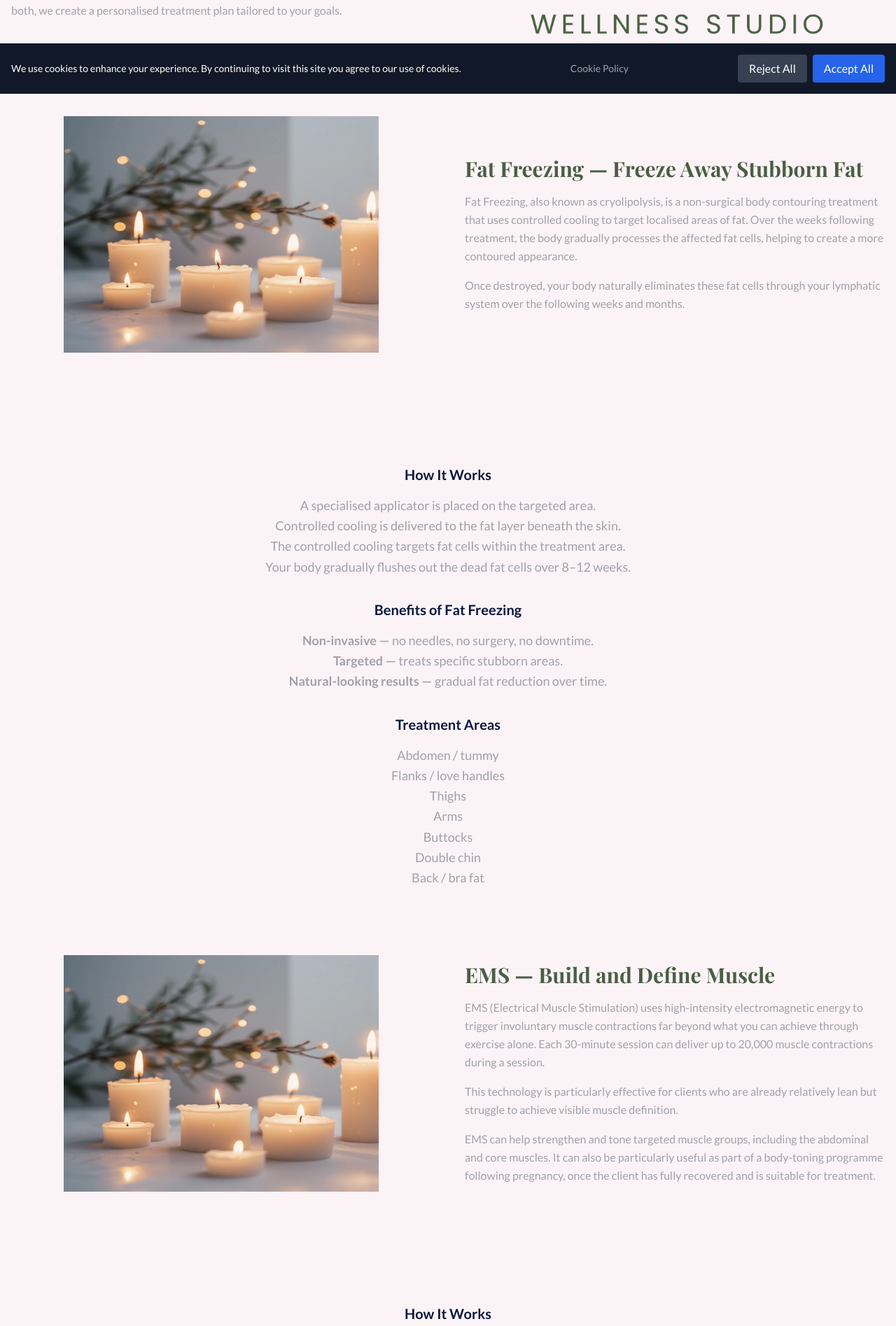
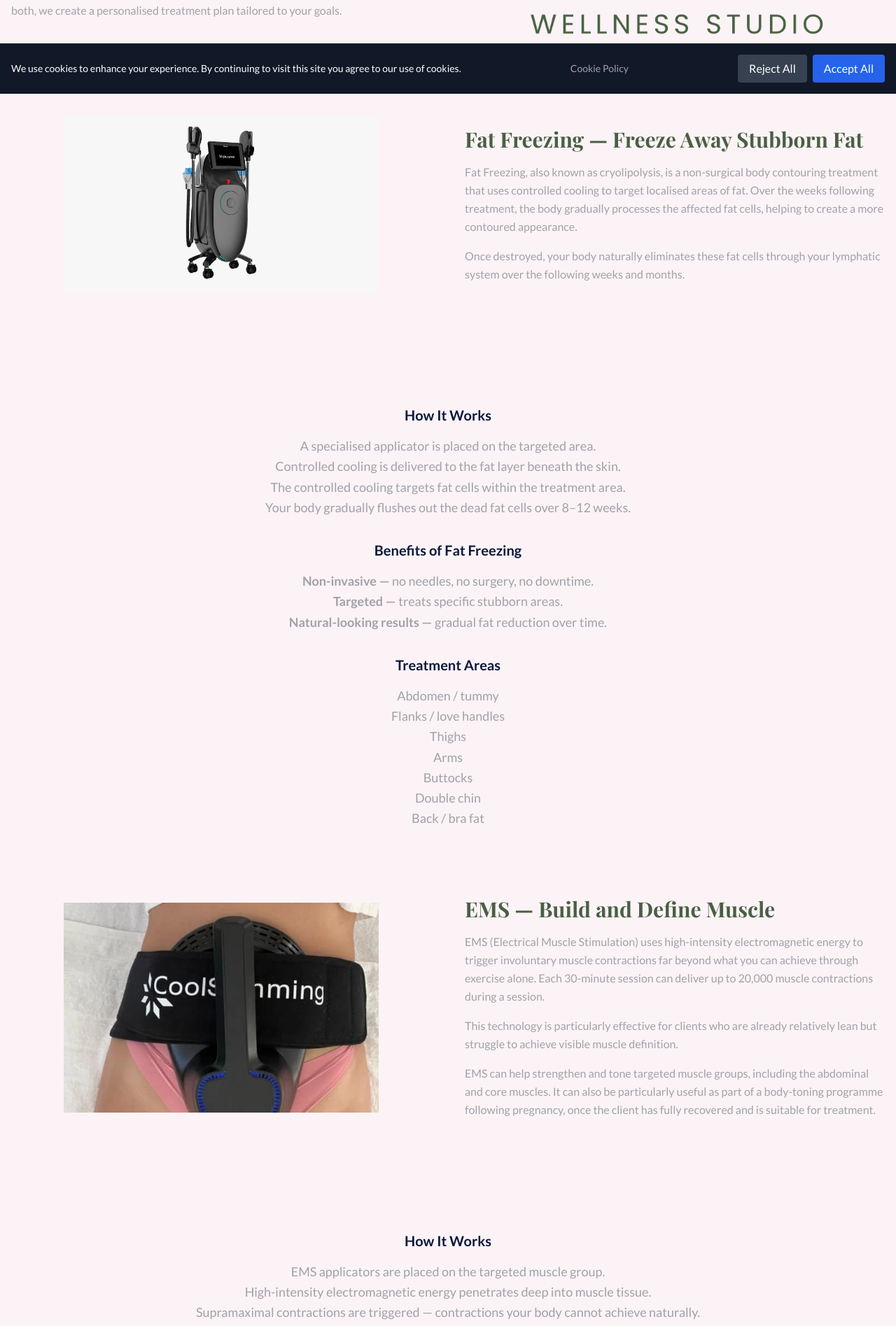
Before and after one commit to chrisbee2812/wpwellnessv3, a Next.js app: page /services/body-contouring in a window 1280 px wide. Shown: the part 666-2561 px from the top of the page at 70% size. Built offline with nearby package versions, Linux system fonts and the light colour scheme; a web font is replaced by a local one.

Commit message:
set hair tattoo etc pages in place added new images

```diff
--- a/src/app/services/body-contouring/page.tsx
+++ b/src/app/services/body-contouring/page.tsx
@@ -5,8 +5,8 @@ import { getImageById } from '@/lib/data';
 
 export default function AboutPage() {
   const missionImage = getImageById('about-mission');
-  const promiseImage = getImageById('about-promise');
-  const whyusImage = getImageById('about-whyus');
+  const fatfreezeImage = getImageById('fat-freeze');
+  const emsImage = getImageById('EMS');
 
   return (
     <div className="bg-background">
@@ -46,7 +46,7 @@ export default function AboutPage() {
           </div>
         </section>
 
-        {/* Our Promises Section */}
+        {/* FatFreeze Section */}
         <section className="mb-24">
           <div className="grid md:grid-cols-2 gap-8 md:gap-12 items-center">
             <div className="order-2 md:order-2">
@@ -58,15 +58,15 @@ export default function AboutPage() {
                 Once destroyed, your body naturally eliminates these fat cells through your lymphatic system over the following weeks and months.
               </p>
             </div>
-            {promiseImage && (
+            {fatfreezeImage && (
               <div className="order-1 md:order-1 rounded-lg overflow-hidden">
                 <Image
-                  src={promiseImage.imageUrl}
-                  alt={promiseImage.description}
+                  src={fatfreezeImage.imageUrl}
+                  alt={fatfreezeImage.description}
                   width={800}
                   height={600}
                   className="object-cover w-3/4 h-3/4 mx-auto"
-                  data-ai-hint={promiseImage.imageHint}
+                  data-ai-hint={fatfreezeImage.imageHint}
                 />
               </div>
             )}
@@ -118,15 +118,15 @@ export default function AboutPage() {
                 EMS can help strengthen and tone targeted muscle groups, including the abdominal and core muscles. It can also be particularly useful as part of a body-toning programme following pregnancy, once the client has fully recovered and is suitable for treatment.
               </p>
             </div>
-            {promiseImage && (
+            {emsImage && (
               <div className="order-1 md:order-1 rounded-lg overflow-hidden">
                 <Image
-                  src={promiseImage.imageUrl}
-                  alt={promiseImage.description}
+                  src={emsImage.imageUrl}
+                  alt={emsImage.description}
                   width={800}
                   height={600}
                   className="object-cover w-3/4 h-3/4 mx-auto"
-                  data-ai-hint={promiseImage.imageHint}
+                  data-ai-hint={emsImage.imageHint}
                 />
               </div>
             )}
--- a/src/app/services/hair-removal/page.tsx
+++ b/src/app/services/hair-removal/page.tsx
@@ -57,14 +57,15 @@ export default function AboutPage() {
                 The Eos Ice Max features four highly effective wavelengths — 755nm, 808nm, 940nm, and 1064nm — allowing us to treat a wide range of skin tones and hair types with precision and safety.
               </p>
               <h3 className="text-2xl font-headline text-primary font-bold mb-2">Ice Cooling Comfort</h3>
-              <p className="text-muted-foreground leading-relaxed mb-4">
+              <p className="text-muted-foreground leading-relaxed mb-2">
                 The handpiece is equipped with a built-in contact cooling system that cools the skin during treatment. This helps to:
-                <ul className="list-disc list-inside text-muted-foreground leading-relaxed mt-2">
-                  <li>Improve comfort throughout your session</li>
-                  <li>Protect the skin from overheating</li>
-                  <li>Reduce the risk of irritation or side effects</li>
-                </ul>
               </p>
+              <ul className="list-disc list-inside text-muted-foreground leading-relaxed mb-4">
+                <li>Improve comfort throughout your session</li>
+                <li>Protect the skin from overheating</li>
+                <li>Reduce the risk of irritation or side effects</li>
+              </ul>
+
                 <h3 className="text-2xl font-headline text-primary font-bold mb-2">Flexible Spot Sizes</h3>
                 <p className="text-muted-foreground leading-relaxed mb-4">
                   With multiple spot size options (8mm, 15x15mm, 15x20mm, and 15x30mm), we can tailor the treatment to suit different body areas — from smaller, delicate areas to larger treatment zones.
--- a/src/app/services/tattoo/page.tsx
+++ b/src/app/services/tattoo/page.tsx
@@ -7,6 +7,7 @@ export default function AboutPage() {
   const missionImage = getImageById('about-mission');
   const promiseImage = getImageById('about-promise');
   const whyusImage = getImageById('about-whyus');
+  const laserTattooRemovalImage = getImageById('laser-tattoo-removal');
 
   return (
     <div className="bg-background">
@@ -58,15 +59,15 @@ export default function AboutPage() {
                 The process begins with a thorough consultation, where we assess your tattoo's size, colour, age, and your skin type to create a bespoke treatment plan tailored to you.
               </p>
             </div>
-            {promiseImage && (
+            {laserTattooRemovalImage && (
               <div className="order-1 md:order-1 rounded-lg overflow-hidden">
                 <Image
-                  src={promiseImage.imageUrl}
-                  alt={promiseImage.description}
+                  src={laserTattooRemovalImage.imageUrl}
+                  alt={laserTattooRemovalImage.description}
                   width={800}
                   height={600}
                   className="object-cover w-3/4 h-3/4 mx-auto"
-                  data-ai-hint={promiseImage.imageHint}
+                  data-ai-hint={laserTattooRemovalImage.imageHint}
                 />
               </div>
             )}
--- a/src/components/header.tsx
+++ b/src/components/header.tsx
@@ -117,9 +117,15 @@ export default function Header() {
                     <DropdownMenuItem asChild>
                         <Link href="/services">View All Services</Link>
                     </DropdownMenuItem>
-                    {/* <DropdownMenuItem asChild>
+                    <DropdownMenuItem asChild>
                         <Link href="/services/tattoo">Tattoo Removal</Link>
-                    </DropdownMenuItem> */}
+                    </DropdownMenuItem>
+                    <DropdownMenuItem asChild>
+                        <Link href="/services/hair-removal">Hair Removal</Link>
+                    </DropdownMenuItem>
+                    <DropdownMenuItem asChild>
+                        <Link href="/services/body-contouring">Body Contouring</Link>
+                    </DropdownMenuItem>
                     <DropdownMenuItem asChild>
                         <Link href="/pricing">Pricing</Link>
                     </DropdownMenuItem>
--- a/src/lib/placeholder-images.json
+++ b/src/lib/placeholder-images.json
@@ -192,6 +192,12 @@
       "description": "A woman showing before and after results of laser hair removal.",
       "imageUrl": "/hair-before-after.webp",
       "imageHint": "Laser Hair Removal Results"
+    },
+    {
+      "id": "fat-freeze",
+      "description": "Fat freezing machine.",
+      "imageUrl": "/fat-freeze.jpeg",
+      "imageHint": "Fat Freezing Results"
     }
   ]
 }
```
Also changed, not shown: public/fat-freeze.jpeg (added).
